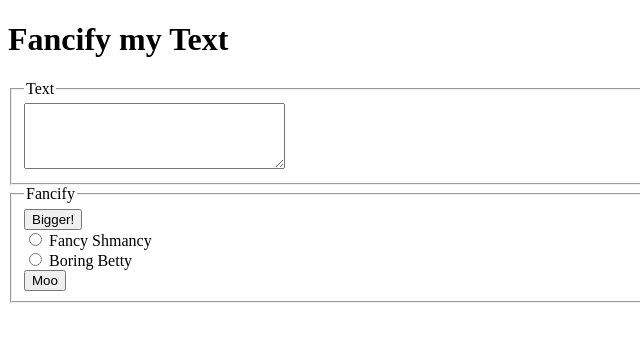
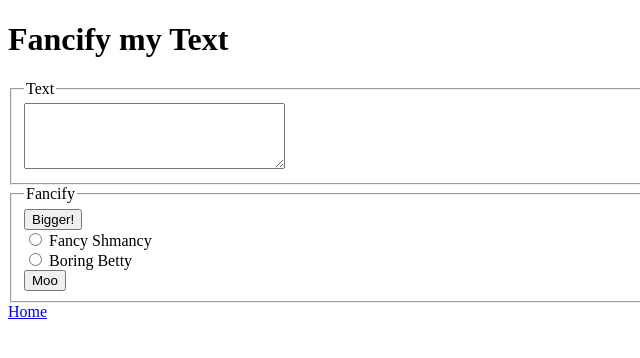
Before and after one commit to oceantober/ocean.github.io, a plain HTML site: page fancifymytext.html in a window 1280 px wide. Shown: the full height of the page, 0-640 px from the left. Drawn offline with Linux system fonts and the light colour scheme.

Commit message:
return home text from fancify

```diff
--- a/fancifymytext.html
+++ b/fancifymytext.html
@@ -27,6 +27,6 @@
 			<label for="BoringBetty">Boring Betty</label><br>
 			<button id="Moo" onclick="makeTextUppercase()">Moo</button><br>
 		</fieldset>
-
+		<a href="index.html" class="button">Home</a>
 	</body>
 </html>
```
